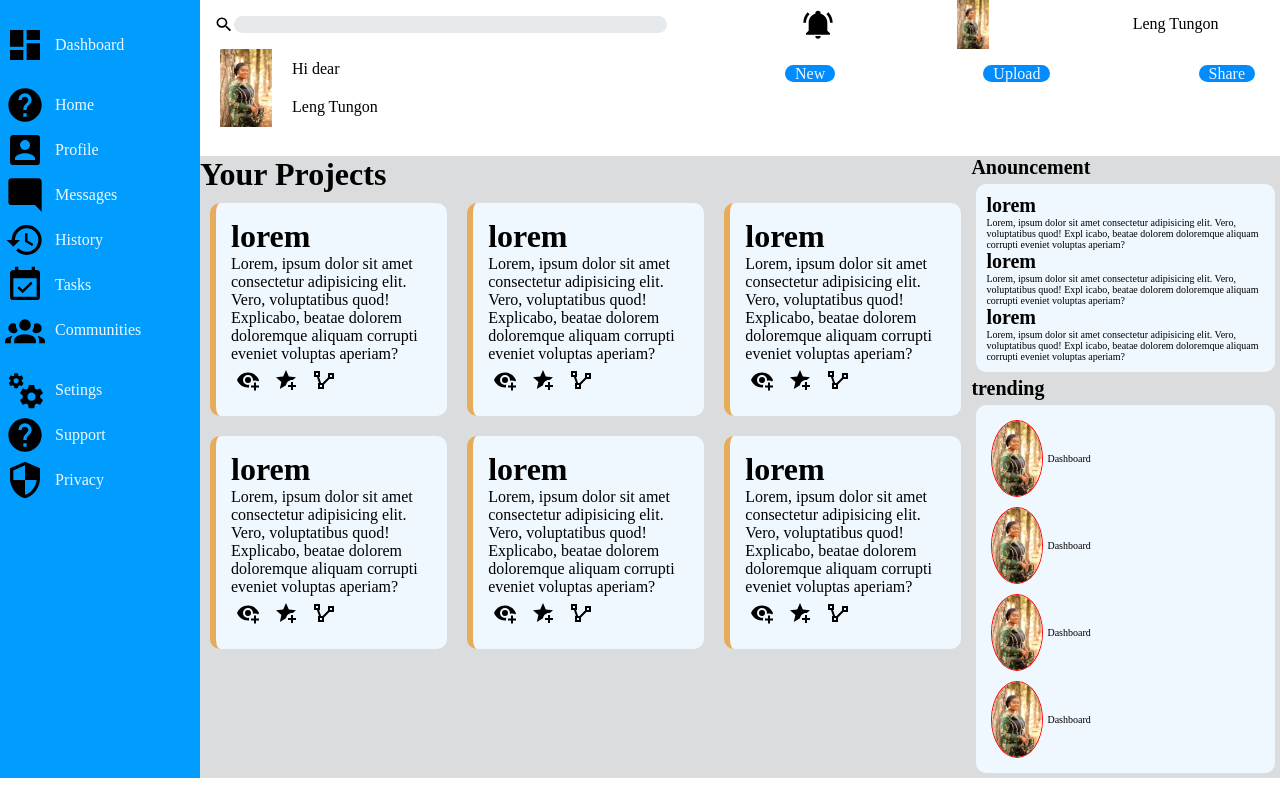
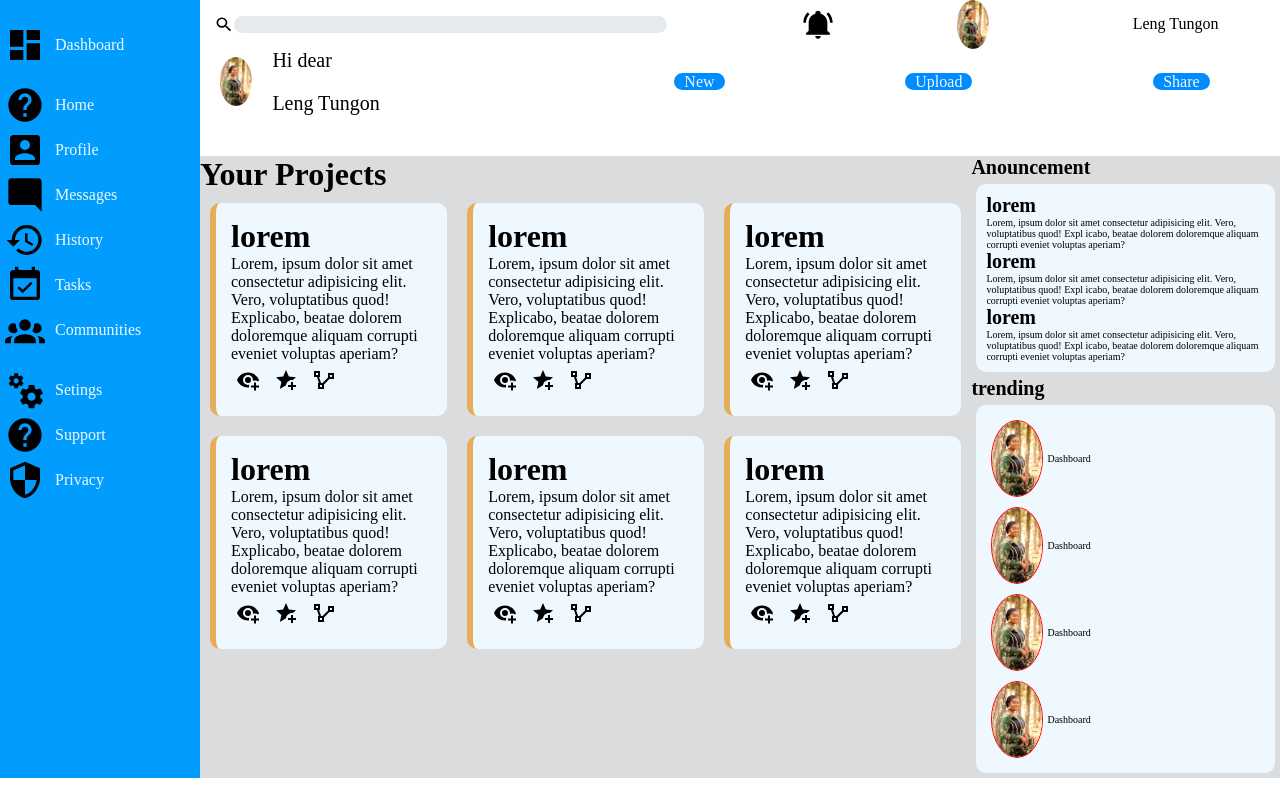
Before and after one commit to lengsho01/Dashboard-Project, a plain HTML site: page index.html in a window 1280 px wide. Drawn offline with Linux system fonts and the light colour scheme.

Commit message:
more modification on style.css

```diff
--- a/style.css
+++ b/style.css
@@ -27,21 +27,28 @@
             justify-content: end;
         }
     .profile-pickups-wrapper{
-        /* width: 100%; */
+        width: 100%;
         margin: 0 20px;
         display: flex;
-        justify-content: space-between;
-    }
-    .profile, .pickups{
-        width: 50%;
 
     }
+    .pickups{
+        width: 70%;
+        display: flex;
+        justify-content: center;
+    }
     .pickups ul{
+        width: 100%;
         display: flex;
         align-items: center;
-        justify-content: space-between;
+        justify-content: space-around;
+    }
+    .profile{
+        width: 100%;
+        font-size: 20px;
     }
         .profile , ul{
+            width: 30%;
             display: flex;
             align-items: center;
             /* justify-content: center; */
@@ -76,12 +83,13 @@
 }
 
 .article-wrapper{
-
+    /* height: 100vh; */
     background-color: rgb(218, 220, 222);
     grid-column: 2/4;
     grid-row: 2/4;
 }
      .projects-box{
+
         margin: 10px;
         display: grid;
         grid-template-columns: 1fr 1fr 1fr;
@@ -112,6 +120,7 @@
 
 }
 .anouncement{
+
     background-color:aliceblue;
     margin: 5px;
     border-radius: 10px;
@@ -224,3 +233,10 @@
     padding: 0;
 
 }
+
+.alerm  img{
+    border-radius: 100%;
+    }
+.profile  img{
+    border-radius: 100%;
+}
```
Also changed, not shown: index.html (+1 -1 lines).
